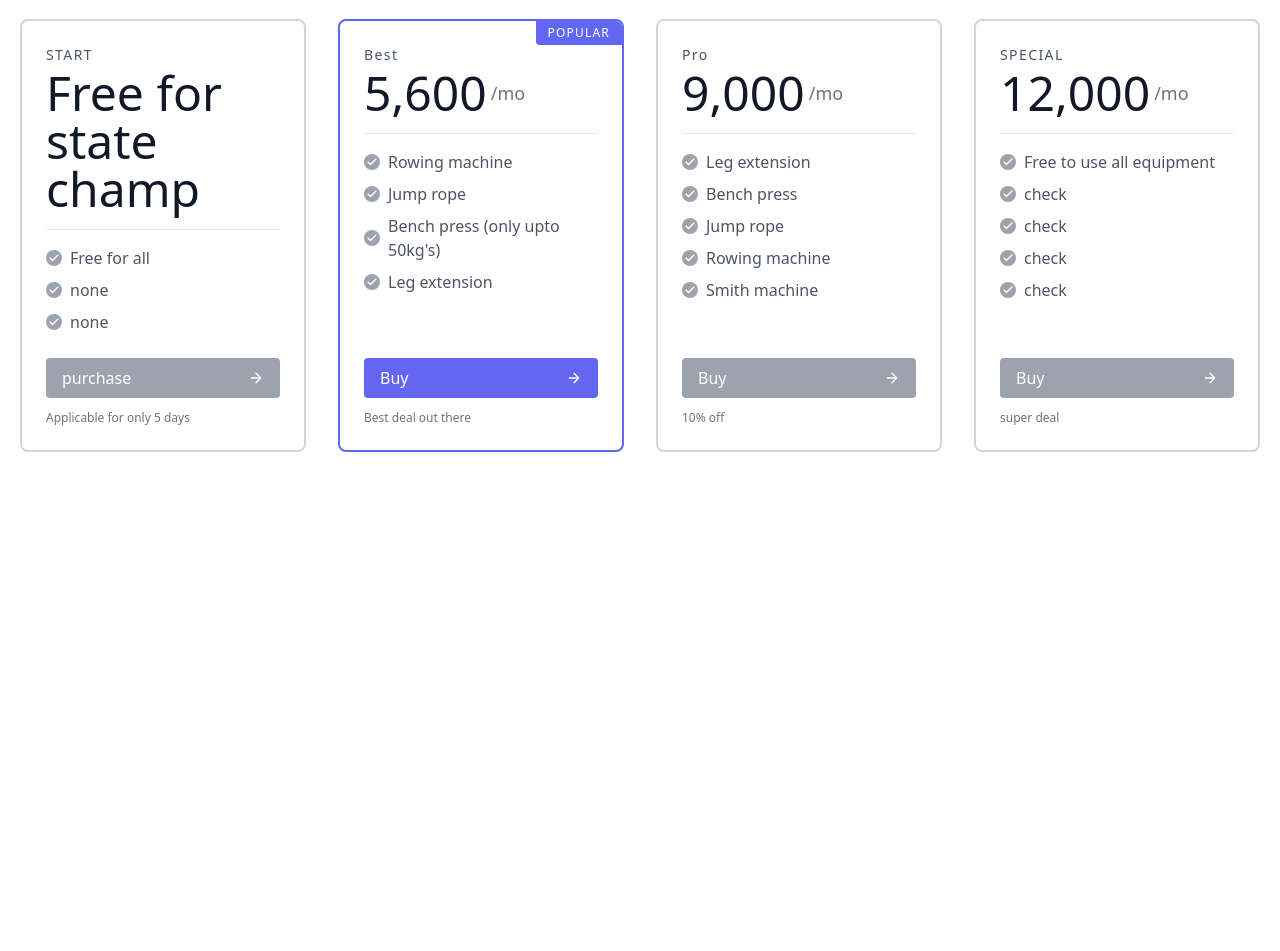
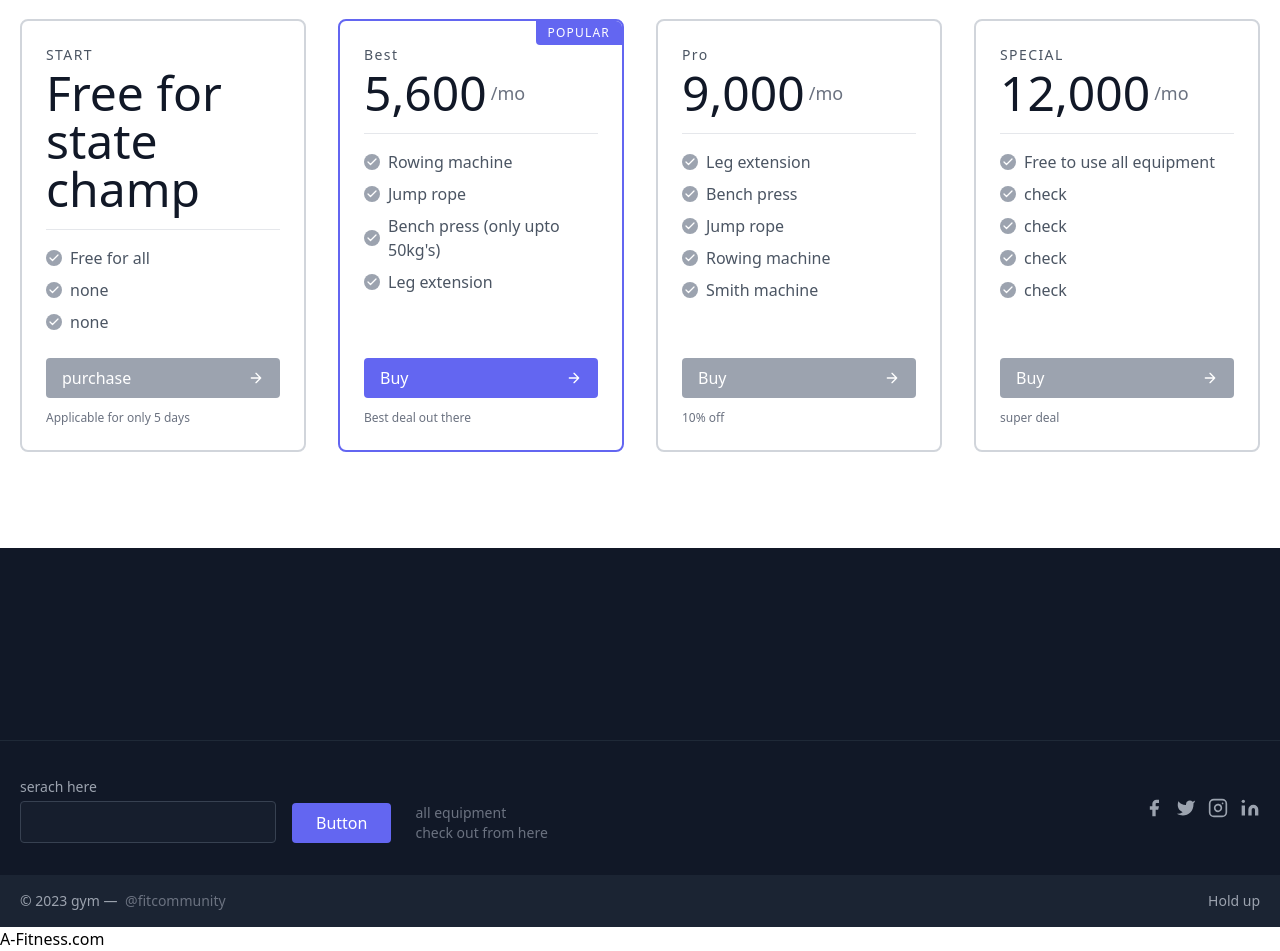
Before and after one commit to AravindaJogi/oibsip_taskno1, a plain HTML site: page index.html in a window 1280 px wide. Shown: the part 887-1838 px from the top of the page. Before the commit the page ends 1435 px from the top, so only its background shows below. Drawn offline with nearby package versions, Linux system fonts and the light colour scheme.

Commit message:
Update index.html

```diff
--- a/index.html
+++ b/index.html
@@ -4,6 +4,7 @@
     <meta charset="UTF-8">
     <meta name="viewport" content="width=device-width, initial-scale=1.0">
     <link href="https://unpkg.com/tailwindcss@^1.0/dist/tailwind.min.css" rel="stylesheet">
+    <link href="in-30-layout.css" rel="/style.css">
     <title>Aravinda Landing Page Design</title>
 </head>
 <body>
@@ -247,4 +248,90 @@
       </div>
     </div>
   </section>
+
+<footer class="text-gray-400 bg-gray-900 body-font">
+  <div class="container px-5 py-24 mx-auto">
+    <div class="flex flex-wrap md:text-left text-center -mb-10 -mx-4">
+      <div class="lg:w-1/6 md:w-1/2 w-full px-4">
+
+
+
+      </div>
+      <div class="lg:w-1/6 md:w-1/2 w-full px-4">
+
+
+        </nav>
+      </div>
+      <div class="lg:w-1/6 md:w-1/2 w-full px-4">
+
+
+
+        </nav>
+      </div>
+      <div class="lg:w-1/6 md:w-1/2 w-full px-4">
+
+
+
+        </nav>
+      </div>
+      <div class="lg:w-1/6 md:w-1/2 w-full px-4">
+
+
+
+        </nav>
+      </div>
+      <div class="lg:w-1/6 md:w-1/2 w-full px-4">
+
+        </nav>
+      </div>
+    </div>
+  </div>
+  <div class="border-t border-gray-800">
+    <div class="container px-5 py-8 flex flex-wrap mx-auto items-center">
+      <div class="flex md:flex-nowrap flex-wrap justify-center items-end md:justify-start">
+        <div class="relative sm:w-64 w-40 sm:mr-4 mr-2">
+          <label for="footer-field" class="leading-7 text-sm text-gray-400">serach here</label>
+          <input type="text" id="footer-field" name="footer-field" class="w-full bg-gray-800 bg-opacity-40 rounded border border-gray-700 focus:ring-2 focus:ring-indigo-900 focus:bg-transparent focus:border-indigo-500 text-base outline-none text-gray-100 py-1 px-3 leading-8 transition-colors duration-200 ease-in-out">
+        </div>
+        <button class="inline-flex text-white bg-indigo-500 border-0 py-2 px-6 focus:outline-none hover:bg-indigo-600 rounded">Button</button>
+        <p class="text-gray-500 text-sm md:ml-6 md:mt-0 mt-2 text-center sm:text-left">all equipment
+          <br class="lg:block hidden">check out from here
+        </p>
+      </div>
+      <span class="inline-flex lg:ml-auto lg:mt-0 mt-6 w-full justify-center md:justify-start md:w-auto">
+        <a class="text-gray-400">
+          <svg fill="currentColor" stroke-linecap="round" stroke-linejoin="round" stroke-width="2" class="w-5 h-5" viewBox="0 0 24 24">
+            <path d="M18 2h-3a5 5 0 00-5 5v3H7v4h3v8h4v-8h3l1-4h-4V7a1 1 0 011-1h3z"></path>
+          </svg>
+        </a>
+        <a class="ml-3 text-gray-400">
+          <svg fill="currentColor" stroke-linecap="round" stroke-linejoin="round" stroke-width="2" class="w-5 h-5" viewBox="0 0 24 24">
+            <path d="M23 3a10.9 10.9 0 01-3.14 1.53 4.48 4.48 0 00-7.86 3v1A10.66 10.66 0 013 4s-4 9 5 13a11.64 11.64 0 01-7 2c9 5 20 0 20-11.5a4.5 4.5 0 00-.08-.83A7.72 7.72 0 0023 3z"></path>
+          </svg>
+        </a>
+        <a class="ml-3 text-gray-400">
+          <svg fill="none" stroke="currentColor" stroke-linecap="round" stroke-linejoin="round" stroke-width="2" class="w-5 h-5" viewBox="0 0 24 24">
+            <rect width="20" height="20" x="2" y="2" rx="5" ry="5"></rect>
+            <path d="M16 11.37A4 4 0 1112.63 8 4 4 0 0116 11.37zm1.5-4.87h.01"></path>
+          </svg>
+        </a>
+        <a class="ml-3 text-gray-400">
+          <svg fill="currentColor" stroke="currentColor" stroke-linecap="round" stroke-linejoin="round" stroke-width="0" class="w-5 h-5" viewBox="0 0 24 24">
+            <path stroke="none" d="M16 8a6 6 0 016 6v7h-4v-7a2 2 0 00-2-2 2 2 0 00-2 2v7h-4v-7a6 6 0 016-6zM2 9h4v12H2z"></path>
+            <circle cx="4" cy="4" r="2" stroke="none"></circle>
+          </svg>
+        </a>
+      </span>
+    </div>
+  </div>
+  <div class="bg-gray-800 bg-opacity-75">
+    <div class="container mx-auto py-4 px-5 flex flex-wrap flex-col sm:flex-row">
+      <p class="text-gray-400 text-sm text-center sm:text-left">© 2023 gym —
+        <a href="https://twitter.com/knyttneve" class="text-gray-500 ml-1" target="_blank" rel="noopener noreferrer">@fitcommunity</a>
+      </p>
+      <span class="sm:ml-auto sm:mt-0 mt-2 sm:w-auto w-full sm:text-left text-center text-gray-400 text-sm">Hold up</span>
+    </div>
+  </div>
+</footer>
+A-Fitness.com
 </html>
```
